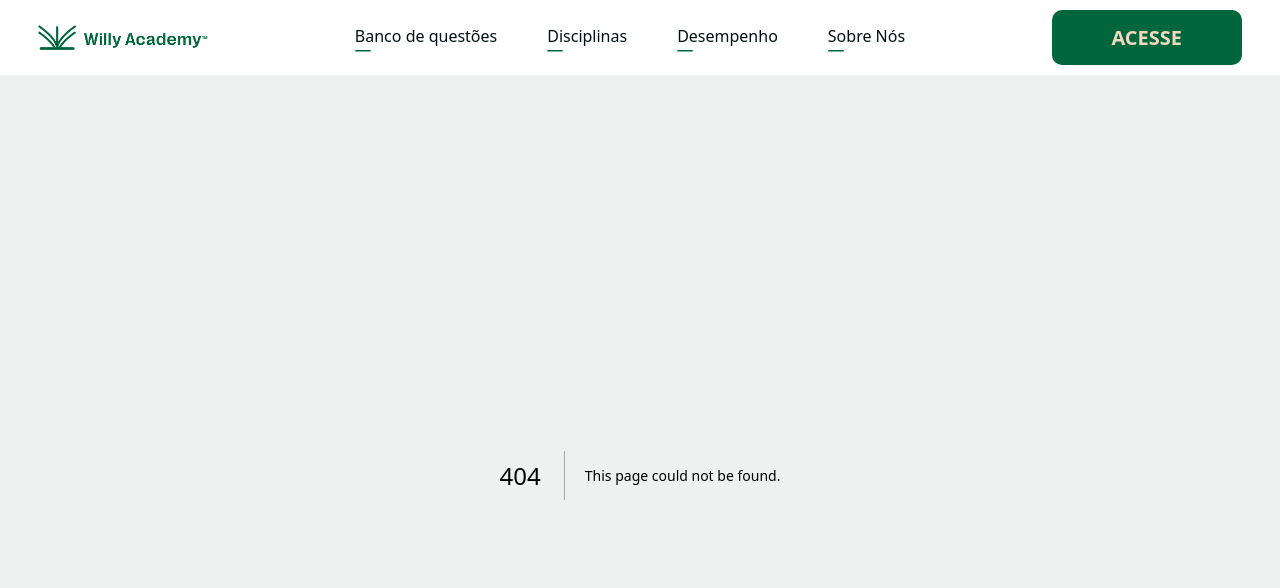
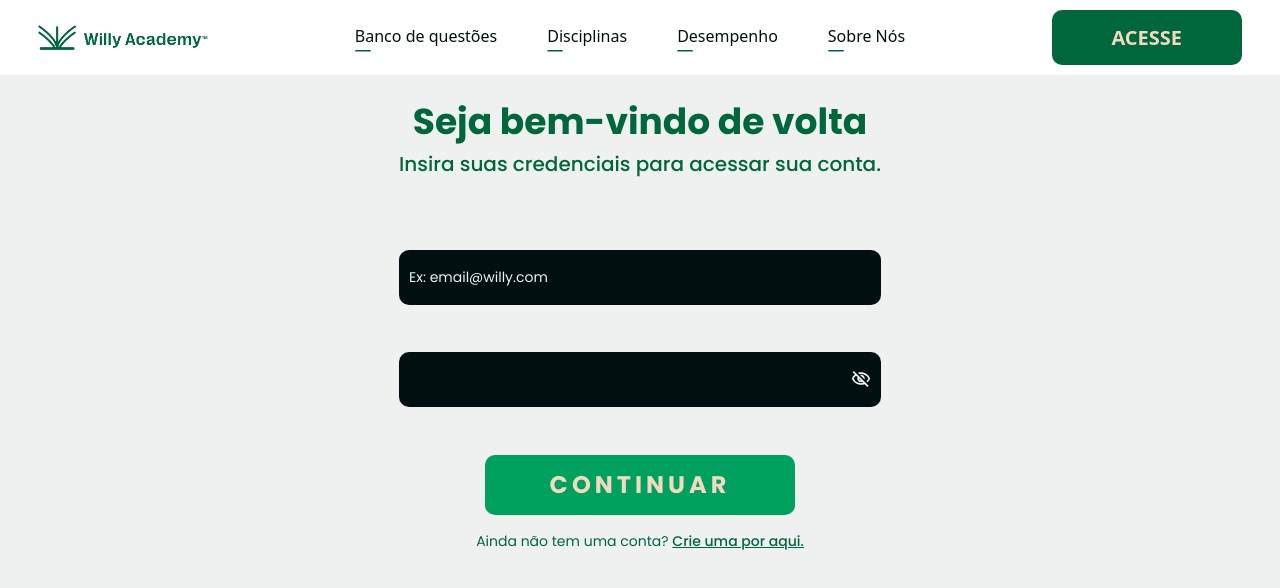
Before and after one commit to will-santosx/willy-academy-next-app, a Next.js app: page /auth/entrar in a window 1280 px wide. Before the commit this address had no page. Shown: the top 588 px of the page. Built offline with nearby package versions, Linux system fonts and the light colour scheme; no server answers.

Commit message:
rotas de autenticação

```diff
--- a/src/app/auth/cadastro/page.tsx
+++ b/src/app/auth/cadastro/page.tsx
@@ -140,7 +140,10 @@ export default function FormPage() {
                   </button>
                   <span className="text-neutral-bright-gray text-[14px] text-center">
                     Já tem uma conta?{" "}
-                    <Link className="underline font-medium" href={"./"}>
+                    <Link
+                      className="underline font-medium"
+                      href={"/auth/entrar"}
+                    >
                       Acesse por aqui.
                     </Link>
                   </span>
--- /dev/null
+++ b/src/app/auth/entrar/page.tsx
@@ -0,0 +1,105 @@
+"use client";
+import FormInput from "@/app/components/FormInput/FormInput";
+import { FormEvent, useState } from "react";
+import loginUser from "./requestSignIn";
+import { useRouter } from "next/navigation";
+import Link from "next/link";
+import { BiMessageError } from "react-icons/bi";
+
+export default function SignupPage() {
+  const [errorMessages, setErrorMessages] = useState("");
+  const [isLoading, setLoading] = useState(false);
+  const [loginInputEmail, setLoginInputEmail] = useState("");
+  const [loginInputPassword, setLoginInputPassword] = useState("");
+  const router = useRouter();
+  const handleFormSubmit = async (event: FormEvent) => {
+    event.preventDefault();
+    setErrorMessages("");
+    setLoading(true);
+    const request = await loginUser({
+      email: loginInputEmail,
+      password: loginInputPassword,
+    });
+    if (request.success) {
+      router.push("/");
+      setLoading(false);
+    } else {
+      setLoading(false);
+      setErrorMessages(request.msg);
+    }
+    setLoading(false);
+  };
+
+  return (
+    <main className="xl:px-[120px] | md:px-[90px] | px-[15px] py-[20px] items-center flex flex-col gap-[4rem] bg-neutral-bright-gray min-h-screen">
+      <div className="flex flex-col gap-[50px]">
+        {errorMessages != "" && errorMessages !== "undefined" && (
+          <div className="bg-red-100 border border-red-700 text-red-700 p-3 rounded-normal text-center text-[12px] md:text-[16px]">
+            <ul>
+              <li className="flex gap-5 items-center justify-center">
+                <BiMessageError size={24} />
+                <span>{errorMessages}</span>
+              </li>
+            </ul>
+          </div>
+        )}
+        <div className="text-secondary-cadmium-green text-center">
+          <h1 className="xl:text-[36px] | text-[24px] font-bold">
+            Seja bem-vindo de volta
+          </h1>
+          <h2 className="xl:text-[20px] | text-[14px] font-medium">
+            Insira suas credenciais para acessar sua conta.
+          </h2>
+        </div>
+        <div className="flex flex-col gap-5">
+          <form
+            onSubmit={(e) => handleFormSubmit(e)}
+            autoComplete="off"
+            className="flex flex-col gap-[3rem]"
+          >
+            <div className="flex flex-col sm:gap-[1.6rem]">
+              <FormInput
+                type="email"
+                autoComplete="false"
+                name="email"
+                label="Email"
+                required={true}
+                placeholder="Ex: email@willy.com"
+                value={loginInputEmail}
+                onChange={(e) => {
+                  setLoginInputEmail(e.target.value);
+                }}
+              />
+              <FormInput
+                type="password"
+                name="password"
+                label="Senha"
+                required={true}
+                placeholder=""
+                value={loginInputPassword}
+                minLength={8}
+                onChange={(e) => {
+                  setLoginInputPassword(e.target.value);
+                }}
+              />
+            </div>
+            <div className="flex flex-col items-center gap-4">
+              <button
+                type="submit"
+                className="uppercase bg-selected-secondary w-[310px] h-[60px] rounded-normal text-primary-duch-white text-[24px] font-bold tracking-[0.25rem] transition-all hover:opacity-80 hover:scale-105"
+              >
+                Continuar
+              </button>
+              <span className="text-secondary-cadmium-green text-[14px] text-center">
+                Ainda não tem uma conta?{" "}
+                <Link className="underline font-medium" href={"/auth/cadastro"}>
+                  Crie uma por aqui.
+                </Link>
+              </span>
+            </div>
+          </form>
+        </div>
+      </div>
+    </main>
+  );
+}
--- /dev/null
+++ b/src/app/auth/entrar/requestSignIn.ts
@@ -0,0 +1,47 @@
+import axios, { AxiosResponse } from "axios";
+import nookies from "nookies";
+import dotenv from "dotenv";
+
+dotenv.config();
+const API_URL = process.env.NEXT_PUBLIC_API_URL;
+const API_KEY = process.env.NEXT_PUBLIC_API_KEY;
+
+interface User {
+  email: string;
+  password: string;
+}
+
+interface signUpResponse {
+  msg: string;
+  user: {
+    id: number;
+    nome: string;
+    sobrenome: string;
+    email: string;
+    created_at: string;
+    token: string;
+  };
+}
+
+export default async function loginUser(user: User) {
+  const request = await axios
+    .post(
+      String(API_URL + "/auth/sign-in"),
+      {
+        email: user.email,
+        senha: user.password,
+      },
+      { headers: { "x-functions-key": API_KEY } }
+    )
+    .then(function (response: AxiosResponse<signUpResponse>) {
+      nookies.set(nookies.get(null), "token", response.data.user.token, {
+        httpsOnly: true,
+        path: "/",
+      });
+      return { success: true, msg: "" };
+    })
+    .catch(function (error: any) {
+      return { success: false, msg: String(error.response?.data.msg) };
+    });
+  return request;
+}
--- a/src/app/components/Footer/Footer.tsx
+++ b/src/app/components/Footer/Footer.tsx
@@ -11,7 +11,7 @@ export default function Footer() {
           src={LogoPrimaryHorizontal}
           className="lg:w-[404px]"
         />
-        <nav className=" text-primary-duch-white font-medium text-normal-text flex lg:gap-[56px]">
+        <nav className=" text-primary-duch-white font-medium text-normal flex lg:gap-[56px]">
           <Link href={"#"}>Repositório</Link>
           <Link href={"#"}>GitHub</Link>
           <Link href={"#"}>Instagram</Link>
@@ -19,7 +19,7 @@ export default function Footer() {
         </nav>
       </div>
       <div className="bg-[#FF9900] lg:h-50px w-full text-neutral-rich-black text-center">
-        <span className="font-medium text-normal-text">
+        <span className="font-medium text-normal">
           IN PROGRESS BY WILLIANS SANTOS.
         </span>
       </div>
--- a/src/app/components/FormInput/FormInput.tsx
+++ b/src/app/components/FormInput/FormInput.tsx
@@ -35,7 +35,7 @@ export default function FormInput(props: inputProps) {
       </label>
       <div
         title={props.label}
-        className="xl:h-[55px] | md:h-[50px] | bg-neutral-rich-black flex items-center justify-end border-2 rounded-normal border-transparent empty:border-transparent focus-within:border-primary-duch-white group-invalid:border-input-error"
+        className="xl:h-[55px] | md:h-[50px] w-full | bg-neutral-rich-black flex items-center justify-end border-2 rounded-normal border-transparent empty:border-transparent focus-within:border-primary-duch-white group-invalid:border-input-error"
       >
         <input
           className="flex-1 outline-none bg-transparent relative p-2 rounded-normal text-neutral-bright-gray placeholder:text-neutral-bright-gray text-[14px]"
--- a/src/app/components/Header/Header.tsx
+++ b/src/app/components/Header/Header.tsx
@@ -61,7 +61,7 @@ export default function Header() {
           </Link>
         </nav>
         <Link
-          href={"auth/cadastro"}
+          href={"/auth/entrar"}
           className="max-sm:w-[105px] max-sm:h-[33px] | sm:w-[145px] sm:h-[42px] | lg:text-[19px] lg:w-[190px] | xl:text-[20px] xl:w-[190px] xl:h-[55px] | text-[16px]"
         >
           <button className="w-full h-full bg-secondary-cadmium-green transition-all hover:scale-105 hover:bg-selected-secondary font-semi-bold uppercase rounded-normal text-primary-duch-white">
```
Also changed, not shown: 1 other file (tests, documents, lock files or other folders).
